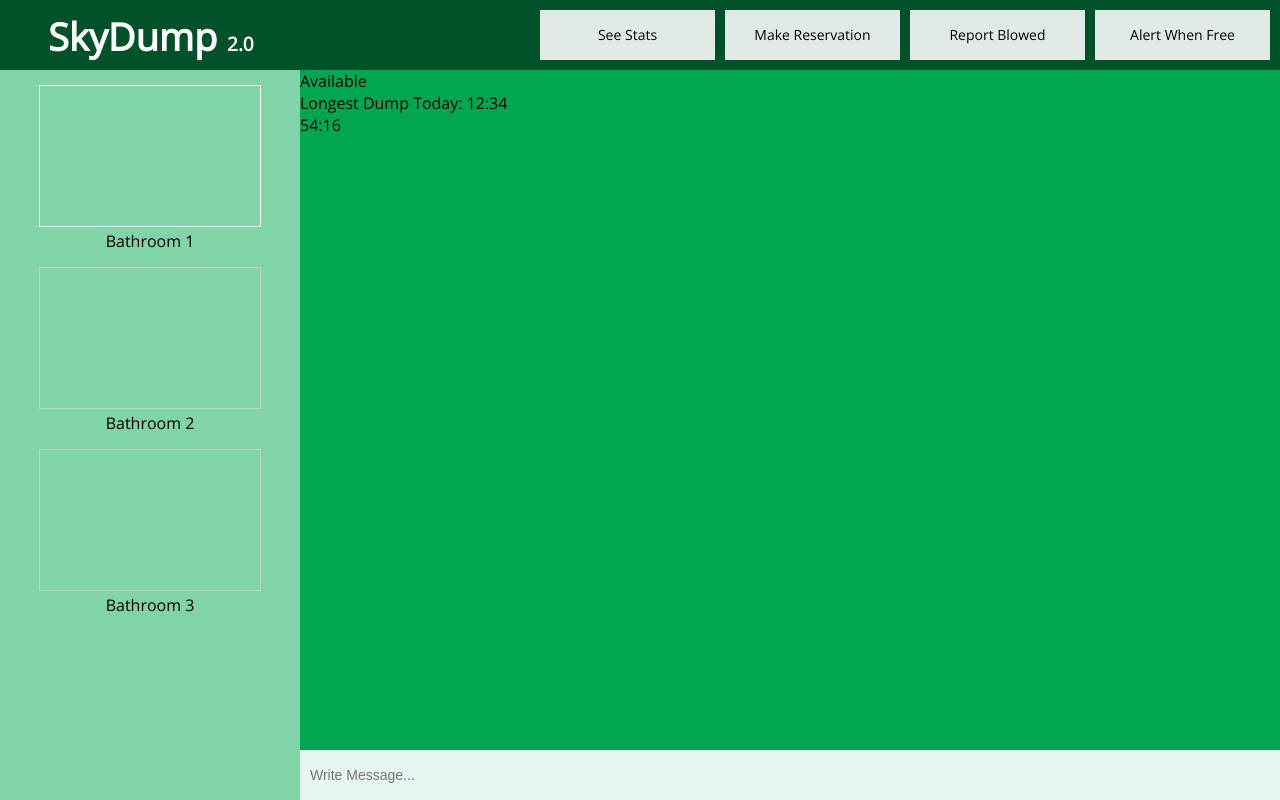
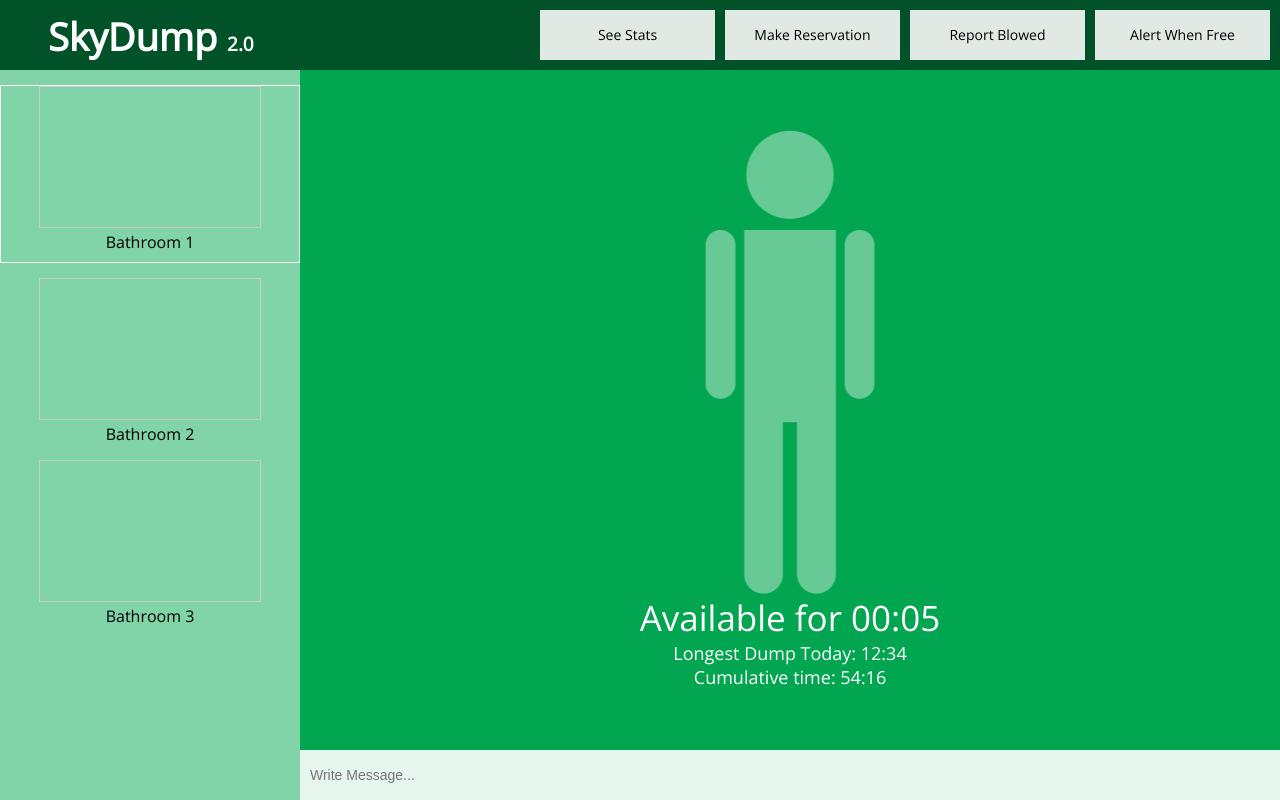
Before and after one commit to itozer/wc, a PHP site: page / in a window 1280 px wide. Run offline with PHP 8.4, Linux system fonts and the light colour scheme; some libraries are stand-ins or nearby versions.

Commit message:
broke some ish

```diff
--- a/wc_node/client/css/main.css
+++ b/wc_node/client/css/main.css
@@ -20,6 +20,19 @@ h1 {
     float: left;
     margin: 10px 0 0 48px;
     color: #fff;
+    font-weight: bold;
+}
+
+h2 {
+    font-size: 35px;
+    color: #fff;
+    font-weight: normal;
+}
+
+h3 {
+    font-size: 18px;
+    color: #fff;
+    font-weight: normal;
 }
 
 #action-nav {
@@ -56,8 +69,8 @@ h1 {
     overflow-x: hidden;
 }
 
-#bathroom-nav div {
-    position: relative;
+#bathroom-nav.active p {
+    font-weight: bold;
 }
 
 /*thumb*/
@@ -80,13 +93,17 @@ h1 {
     border: 1px solid #fff;
 }
 
-/*active triangle indicator*/
+/*active arrow triangle indicator*/
 #bathroom-nav-active {
 	width: 0;
     height: 0;
-    border-top: 50px solid transparent;
-    border-left: 100px solid red;
-    border-bottom: 50px solid transparent;
+    border-top: 25px solid transparent;
+    border-left: 25px solid #02a651;
+    border-bottom: 25px solid transparent;
+    position: absolute;
+    z-index: 2;
+    left: 0;
+    top: 43px;
 }
 
 #bathroom-nav p {
@@ -96,15 +113,44 @@ h1 {
 
 #info-panel {
     width: calc(100% - 300px);
-    height: calc(100% - 70px);
+    /*height: calc(100% - 70px);*/
+    height: calc(100% - 120px);
     float: left;
     position: relative;
     overflow: hidden;
+    /*display: flex;
+    justify-content: center;
+    align-items: center;*/
+}
+
+#center-content {
+    position: absolute;
+    top: 50%;
+    left: 50%;
+    transform: translate(-50%, -50%);
+    /*width: 100%;
+    height: 100%;*/
+    font-size: 26px;
+    color: #fff;
+    text-align: center;
+}
+
+#center-gender {
+    /*width: 20%;
+    height: 60%;*/
+    width: 169px;
+    height: 463px;
+    margin: 0 auto;
+    background-image: url("../images/mens_icon.png");
+    background-repeat: no-repeat;
+    background-size: contain;
+    background-position: center center;
+    opacity: 0.4;
 }
 
 #chat-container {
     position: absolute;
-    bottom: 50px;
+    bottom: 0px;
     left: 0;
     font-size: 14px;
     color: #fff;
@@ -123,11 +169,11 @@ h1 {
 }
 
 #chat-bar {
-    width: 100%;
+    width: calc(100% - 300px);
     height: 50px;
     position: absolute;
     bottom: 0;
-    left: 0;
+    right: 0;
     background-color: rgba(255, 255, 255, 0.9);
 }
 
--- a/wc_node/client/index.html
+++ b/wc_node/client/index.html
@@ -41,35 +41,38 @@
     </div>
 
     <div id="bathroom-nav">
-        <div id="bathroom-1">
-            <div class="bathroom-thumb active"></div>
+        <!--<div id="bathroom-nav-active"></div>-->
+
+        <div id="bathroom-1" class="bathroom-thumb-wrapper active">
+            <div class="bathroom-thumb"></div>
             <p>Bathroom 1</p>
         </div>
 
-        <div id="bathroom-2">
+        <div id="bathroom-2" class="bathroom-thumb-wrapper">
             <div class="bathroom-thumb"></div>
-            <p class="animated">Bathroom 2</p>
+            <p>Bathroom 2</p>
         </div>
 
-        <div id="bathroom-3">
+        <div id="bathroom-3" class="bathroom-thumb-wrapper">
             <div class="bathroom-thumb"></div>
-            <p class="animated">Bathroom 3</p>
+            <p>Bathroom 3</p>
         </div>
     </div>
 
     <div id="info-panel">
 
 				<div id="center-content">
-					<p id="center-status">Available</p>
-					<p id="longest-dump">Longest Dump Today: 12:34</p>
-					<p id="collective-time-today">54:16</p>
 					<div id="center-gender"></div>
+					<h2 id="center-status">Available for <span id="vacant-timer">00:00</span></h2>
+					<h3 id="longest-dump">Longest Dump Today: 12:34</h3>
+					<h3 id="collective-time-today">Cumulative time: 54:16</h3>
 				</div>
 
         <div id="chat-container"></div>
-        <div id="chat-bar">
-            <input id="userMessage" type="text" name="message" placeholder="Write Message..."></input>
-        </div>
+    </div>
+
+    <div id="chat-bar">
+        <input id="userMessage" type="text" name="message" placeholder="Write Message..."></input>
     </div>
 
 </body>
```
Also changed, not shown: wc_node/client/js/app.js (+42 -6 lines).
